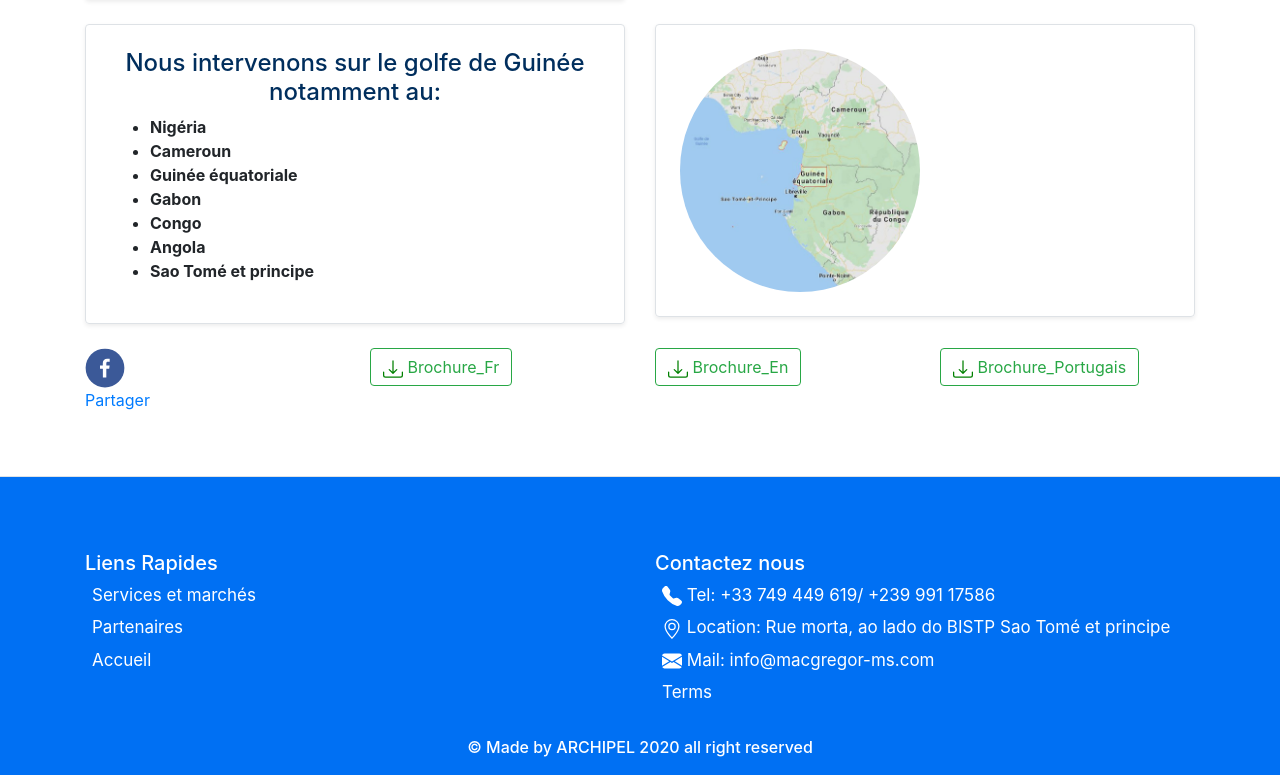
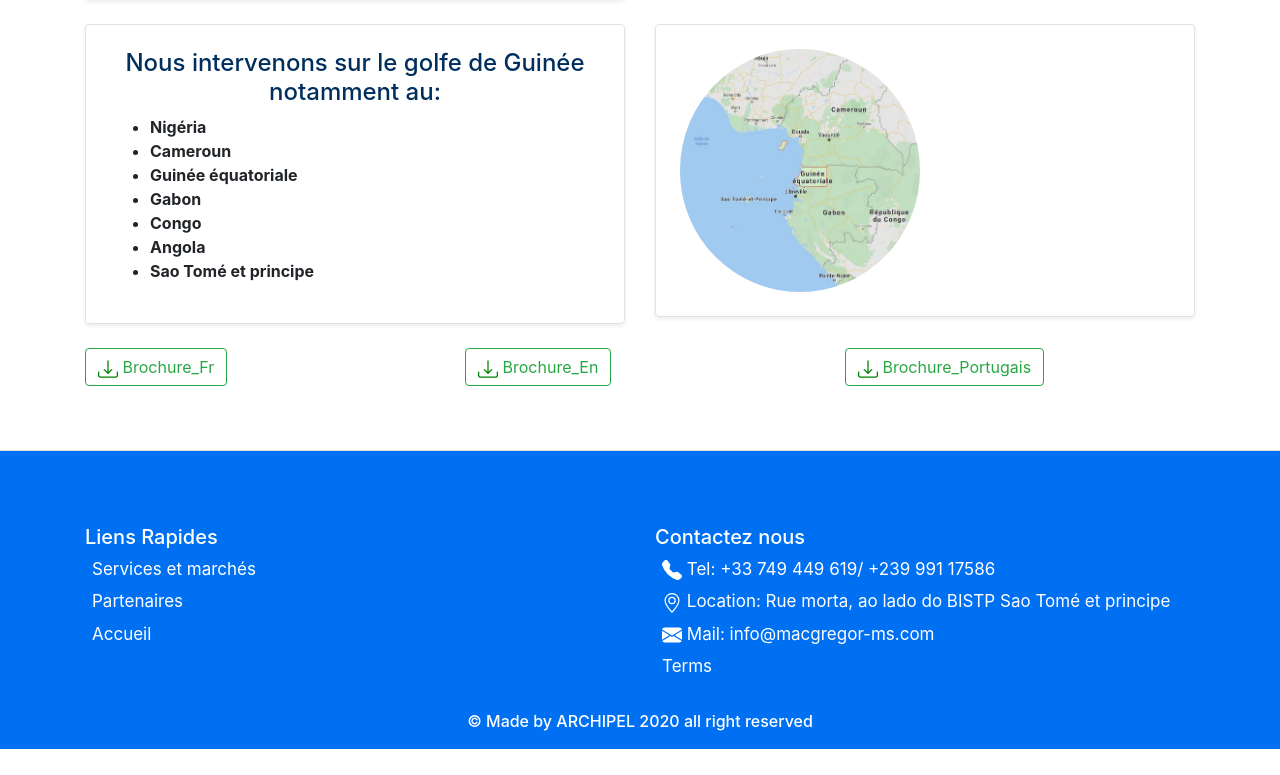
Before and after one commit to anautovic/marine-service-1, a Next.js app: page /services in a window 1280 px wide. Shown: the part 742-1517 px from the top of the page. After the commit the page ends 1491 px from the top, so only its background shows below. Built offline with nearby package versions, Linux system fonts and the light colour scheme.

Commit message:
delete seo2

```diff
--- a/pages/index.js
+++ b/pages/index.js
@@ -18,8 +18,6 @@ export default function Home() {
 
     </Head>
 
-   <div id="fb-root"></div>
-<script async defer crossorigin="anonymous" src="https://connect.facebook.net/fr_FR/sdk.js#xfbml=1&version=v8.0" nonce="RMqTbJvu"></script>
 
 
       <Header/>
--- a/pages/servicelist.js
+++ b/pages/servicelist.js
@@ -70,9 +70,7 @@ export default function Servicelist() {
       </Col>
   </Row>
 <Row>
-  <Col>
-  <FacebookIcon size={40} round={true} /><FacebookShareCount url={"https://marines-service.vercel.app/contact"} /><div class="fb-share-button" data-href="https://developers.facebook.com/docs/plugins/" data-layout="box_count" data-size="small"><a target="_blank" href="https://www.facebook.com/sharer/sharer.php?u=https%3A%2F%2Fdevelopers.facebook.com%2Fdocs%2Fplugins%2F&amp;src=sdkpreparse" class="fb-xfbml-parse-ignore">Partager</a></div>
-  </Col>
+
   <Col>
   <Button variant="outline-success" className="mr-5" href="Brochure Macgregor FR.pdf" download><Download color="green" size={20} /> Brochure_Fr</Button>
   </Col>
```
